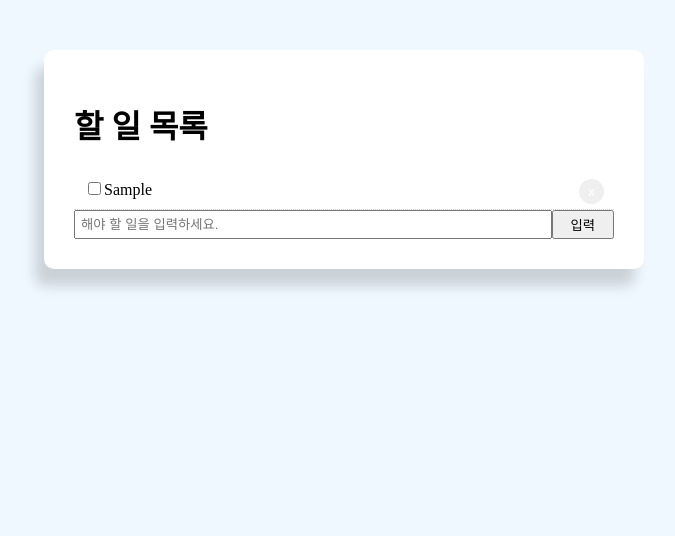
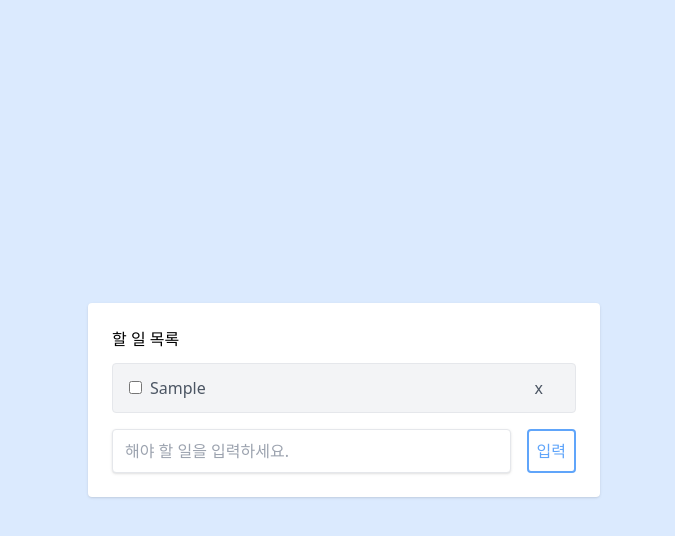
Before and after one commit to jude4264/react-todo-app, a React (Create React App) app: page / in a window 1280 px wide. Both pictures are taken after typing "Sample" into the empty fields and a click on the input "입력". Shown: the top 536 px of the page, without its empty margins (296-971 px from the left). Built offline with nearby package versions, Linux system fonts and the light colour scheme; the HTML template or start-up script is replaced by a standard one.

Commit message:
[UPDATE] 앱 완성

```diff
--- a/package.json
+++ b/package.json
@@ -7,6 +7,7 @@
     "@testing-library/react": "^13.4.0",
     "@testing-library/user-event": "^13.5.0",
     "react": "^18.2.0",
+    "react-beautiful-dnd": "^13.1.1",
     "react-dom": "^18.2.0",
     "react-scripts": "5.0.1",
     "web-vitals": "^2.1.4"
@@ -34,5 +35,10 @@
       "last 1 firefox version",
       "last 1 safari version"
     ]
+  },
+  "devDependencies": {
+    "autoprefixer": "^10.4.13",
+    "postcss": "^8.4.18",
+    "tailwindcss": "^3.2.1"
   }
 }
--- a/src/App.css
+++ b/src/App.css
@@ -1,4 +1,8 @@
-.container{
+@tailwind base;
+@tailwind components;
+@tailwind utilities;
+
+/* .container{
   margin: auto;
   max-width: 600px;
 }
@@ -9,4 +13,4 @@
   background-color: #fff;
   border-radius: 10px;
   box-shadow: -9px 17px 13px rgb(0 0 0/ 16%);
-}
+} */
--- a/src/App.js
+++ b/src/App.js
@@ -1,135 +1,37 @@
 import React , {useState} from "react";
 import "./App.css"
+import Form from "./components/Form";
+import List from "./components/List"
 
-// export default class App extends Component {
 export default function App() {
-
-  // state ={
-  //   todoData : [
-  //     // {
-  //     //   id: "1",
-  //     //   title:"공부하기",
-  //     //   completed: true
-  //     // },
-  //     // {
-  //     //   id: "2",
-  //     //   title:"청소하기",
-  //     //   completed: false
-  //     // }
-  //   ],
-  //   value : ""
-  // }
 
   const [todoData, setTodoData] = useState([])
   const [value, setValue] = useState([])
 
-  const btnStyle = {
-    color: "#fff",
-    border: "none",
-    padding: "5px 9px",
-    borderRadius: "50%",
-    cursur: "pointer",
-    float: "right"
-  }
 
-  const getStyle = (completed) => {
-    // console.log(completed);
-    // console.log(completed? "line-through" : "none",);
-    return {
-      padding: "10px",
-      borderBottom: "1px #ccc dotted",
-      // "text-decoration": completed? "line-through" : "none"
-      textDecoration: completed? "line-through" : "none"
-    };
-  }
-
-  const handleClick = (id) =>{
-    // let newTodoData = this.state.todoData.filter((data)=>data.id!==id)
-    let newTodoData = todoData.filter((data)=>data.id!==id)
-    // console.log('newTodoData', newTodoData);
-    // this.setState({todoData : newTodoData});
-    setTodoData(newTodoData)
-  }
-
-  const handleChange=(e)=>{
-    // console.log('e',e.target.value);
-    // this.setState({value: e.target.value})
-    setValue(e.target.value)
-  }
 
   const handleSubmit=(e)=>{
     e.preventDefault(); //페이지 리로드 막아줌
     //새로운 할일 데이터
     let newTodo = {
       id : Date.now(),
-      // title : this.state.value,
       title : value,
       completed : false
     };
-    // this.setState({todoData: [...this.state.todoData,newTodo], value: "" })
-    // this.setState({todoData: [...todoData,newTodo], value: "" })
     setTodoData((prev)=>[...prev, newTodo])
     setValue("")
-
   }
 
-  const handleCompleteChange=(id)=>{
-    // let newTodo = this.state.todoData.map((data=>{
-    let newTodo = todoData.map((data=>{
-      if(data.id === id){
-        data.completed = !data.completed;
-      }
-      return data;
-    }));
-    // this.setState({todoData : newTodo });
-    setTodoData(newTodo)
-  }
+  return (
+    <div className="flex items-center justify-center w-screen h-screen bg-blue-100">
+      <div className="w-full p-6 m-4 bg-white rounded shadow lg:w-3/4 lg:max-w-lg">
+        <div className="flex justify-between mb-3">
+          <h1>할 일 목록</h1>
+        </div>
+        <List todoData={todoData} setTodoData={setTodoData} />
+        <Form handleSubmit={handleSubmit} value={value} setValue={setValue} />
 
-
-  // render() {
-    return (
-      <div className="container">
-        <div className="todoBlock">
-          <div className="title">
-            <h1>할 일 목록</h1>
-          </div>
-          {/* {this.state.todoData.map((data) => ( */}
-          {todoData.map((data) => (
-            // console.log(data);
-            // <div style={this.getStyle(data.completed)} key={data.id}>
-            <div style={getStyle(data.completed)} key={data.id}>
-              <input type="checkbox"
-              defaultChecked={false}
-              // onChange={()=>this.handleCompleteChange(data.id)}
-              onChange={()=>handleCompleteChange(data.id)}
-              />
-              {data.title}
-              {/* <button style={this.btnStyle} onClick={()=>this.handleClick(data.id)}>x</button> */}
-              <button style={btnStyle} onClick={()=>handleClick(data.id)}>x</button>
-            </div>
-          ))}
-
-          {/* <form style={{display: 'flex'}} onSubmit={this.handleSubmit}> */}
-          <form style={{display: 'flex'}} onSubmit={handleSubmit}>
-            <input
-            type="text"
-            name="value"
-            style={{flex : '10', padding: '5px'}}
-            placeholder="해야 할 일을 입력하세요."
-            // value={this.state.value}
-            value={value}
-            onChange={handleChange}
-            // onChange={this.handleChange}
-            />
-            <input
-            type="submit"
-            value="입력"
-            className="btn"
-            style={{flex : '1'}}
-            />
-          </form>
-        </div>
       </div>
-    )
-  // }
+    </div>
+  )
 }
--- /dev/null
+++ b/src/components/Form.js
@@ -0,0 +1,27 @@
+import React from 'react'
+
+export default function Form({handleSubmit , value , setValue}) {
+    const handleChange=(e)=>{
+        setValue(e.target.value)
+      }
+  return (
+    // <div>
+
+        <form style={{display: 'flex'}} onSubmit={handleSubmit}  className='flex pt-2'>
+            <input
+            type="text"
+            name="value"
+            placeholder="해야 할 일을 입력하세요."
+            value={value}
+            onChange={handleChange}
+            className="w-full px-3 py-2 mr-4 text-gray-500 border rounded shadow"
+            />
+            <input
+            type="submit"
+            value="입력"
+            className='p-2 text-blue-400 border-2 border-blue-400 rounded hover:text-white hover:bg-blue-200'
+            />
+          </form>
+    // </div>
+  )
+}
--- /dev/null
+++ b/src/components/Li.js
@@ -0,0 +1,40 @@
+import React from 'react'
+
+export default function Li({id,title,completed,todoData,setTodoData,provided,snapshot}) {
+
+    const handleClick = (id) => {
+        console.log(todoData);
+        let newTodoData = todoData.filter((data) =>  id !== id)
+        setTodoData(newTodoData)
+    }
+
+    const handleCompleteChange = (id) => {
+        let newTodo = todoData.map((data => {
+            if ( id === id) {
+                 completed = ! completed;
+            }
+            return data;
+        }));
+
+        setTodoData(newTodo)
+    }
+  return (
+  <div key={id}
+    ref={provided.innerRef}
+    {...provided.draggableProps}
+    {...provided.dragHandleProps}
+    className={`${snapshot.isDragging ? "bg-gray-400" : "bg-gray-100"} flex items-center justify-between w-full px-4 py-1 my-2 text-gray-600 border rounded`}>
+    <div className='items-center'>
+        <input type="checkbox"
+            defaultChecked={false}
+            onChange={() => handleCompleteChange(id)}
+            className="mr-2"
+        />
+        <span className={completed ? 'line-through' : undefined}>{ title}</span>
+    </div>
+    <div className='items-center'>
+        <button className='px-4 py-2 float-right' onClick={() => handleClick( id)}>x</button>
+    </div>
+</div>
+  )
+}
--- /dev/null
+++ b/src/components/List.js
@@ -0,0 +1,83 @@
+// import React, { useState } from 'react'
+import { DragDropContext, Droppable, Draggable } from 'react-beautiful-dnd';
+import Li from './Li';
+
+export default function List({ todoData, setTodoData }) {
+
+
+
+
+    const handleEnd = (result) => {
+
+        // result 매개변수에는 source 항목 및 대상 위치와 같은 드래그 이벤트에 대한 정보가 포함됩니다.
+
+       console.log(result);
+
+        // 목적지가 없으면(이벤트 취소) 이 함수를 종료합니다.
+
+       if (!result.destination) return;
+
+
+
+        // 리액트 불변성을 지켜주기 위해 새로운 todoData 생성
+
+       const newTodoData = todoData;
+
+
+
+        // 1. 변경시키는 아이템을 배열에서 지워줍니다.
+
+        // 2. return 값으로 지워진 아이템을 잡아줍니다.
+
+       const [reorderedItem] = newTodoData.splice(result.source.index, 1);
+
+
+
+        // 원하는 자리에 reorderedItem을 insert 해줍니다.
+
+       newTodoData.splice(result.destination.index, 0, reorderedItem);
+
+       setTodoData(newTodoData);
+
+
+       };
+
+    const check = ()=>{
+        console.log(todoData);
+    }
+
+    return (
+
+        <div>
+            <DragDropContext onDragStart={check} onDragEnd={handleEnd}>
+                <Droppable droppableId='todo'>
+                    {(provided) => (
+                        <div {...provided.droppableProps} ref={provided.innerRef}>
+                            {todoData.map((data, index) => (
+                                <Draggable
+                                    key={data.id}
+                                    draggableId={data.id.toString()}
+                                    index={index}
+                                >
+                                    {(provided, snapshot) => (
+                                      <Li
+                                        key={data.id}
+                                        id={data.id}
+                                        title={data.title}
+                                        completed={data.completed}
+                                        todoData={todoData}
+                                        setTodoData={setTodoData}
+                                        provided={provided}
+                                        snapshot={snapshot}
+                                        />
+                                    )}
+                                </Draggable>
+                            ))}
+                            {provided.placeholder}
+                        </div>
+                    )}
+                </Droppable>
+            </DragDropContext>
+        </div>
+    )
+}
--- a/src/index.js
+++ b/src/index.js
@@ -6,9 +6,9 @@ import reportWebVitals from './reportWebVitals';
 
 const root = ReactDOM.createRoot(document.getElementById('root'));
 root.render(
-  <React.StrictMode>
+  // <React.StrictMode>
     <App />
-  </React.StrictMode>
+  // </React.StrictMode>
 );
 
 // If you want to start measuring performance in your app, pass a function
--- /dev/null
+++ b/tailwind.config.js
@@ -0,0 +1,8 @@
+/** @type {import('tailwindcss').Config} */
+module.exports = {
+  content: ["./src/**/*.{html,js}"],
+  theme: {
+    extend: {},
+  },
+  plugins: [],
+}
```
Also changed, not shown: 1 other file (tests, documents, lock files or other folders).
